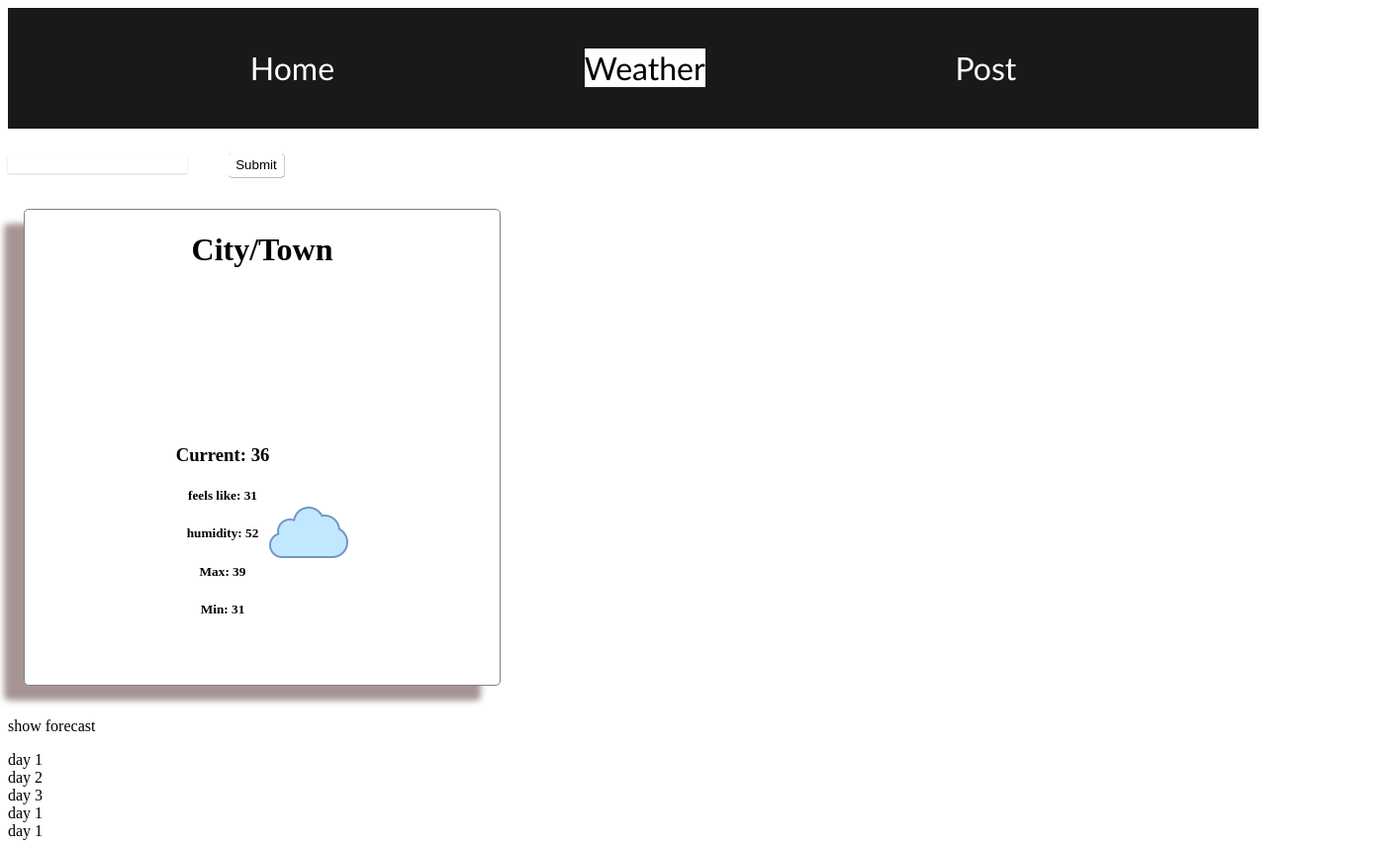
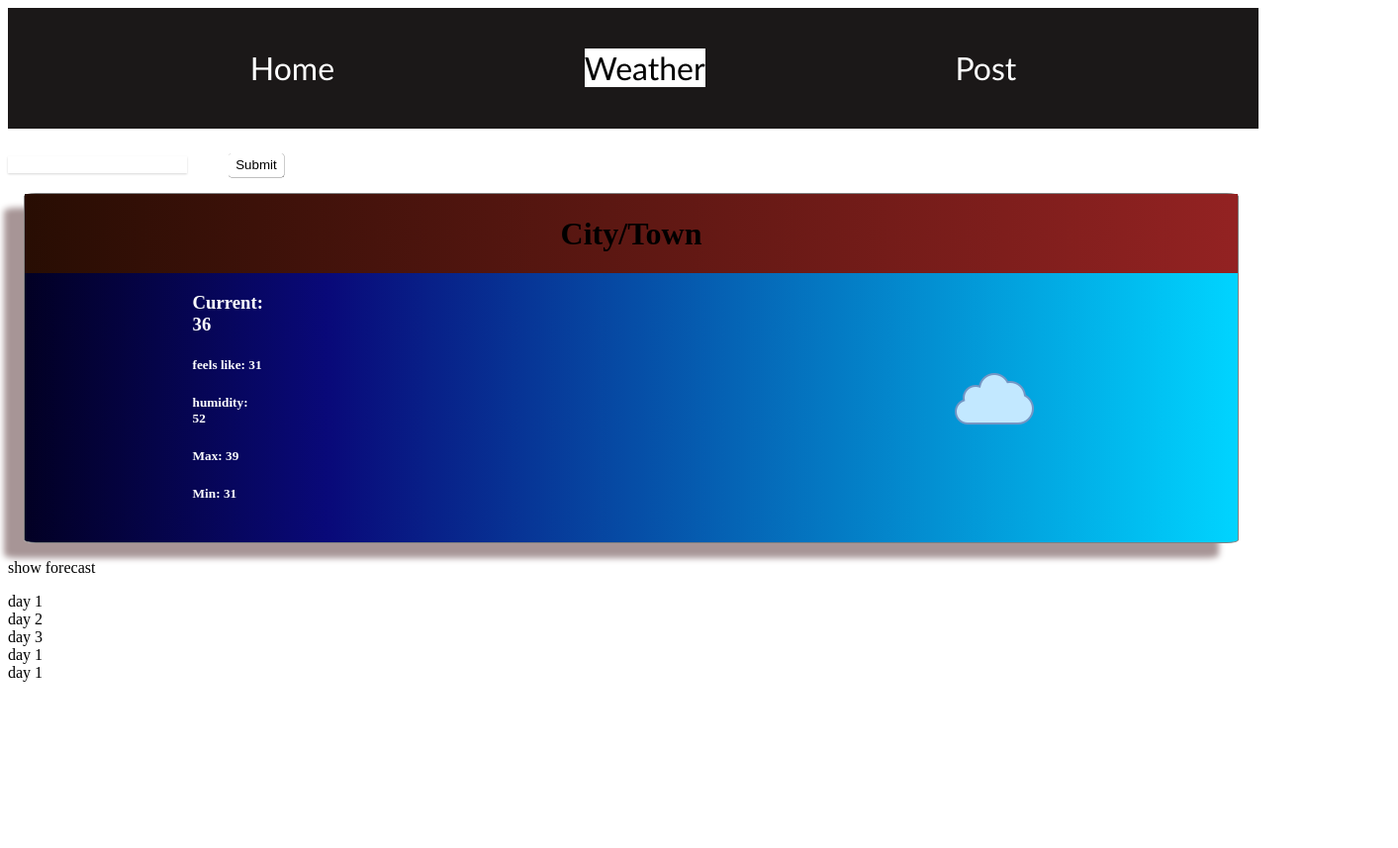
Before and after one commit to Gehrig-Barnes/cloud-watch, a plain HTML site: page html/weather.html in a window 1280 px wide. Shown: the whole page at 99% size, 1413 px wide, since content can reach past the window. After the commit the page ends 800 px from the top, so only its background shows below. Drawn offline with Linux system fonts and the light colour scheme; no server answers.

Commit message:
still workign on the card. I think I got the margins I want. But he color scheme isn't my favorite.

```diff
--- a/html/weather.html
+++ b/html/weather.html
@@ -28,7 +28,7 @@
       </form>
     </div>
     <div id="curr-weather">
-      <div>
+      <div id="city">
         <h1>City/Town</h1>
       </div>
       <div id="align-card">
--- a/style.css
+++ b/style.css
@@ -164,23 +164,49 @@ input[type="submit"] {
   box-shadow: 0.2px 0.2px 0.5px;
 }
 
-#curr-weather{
-  text-align: center;
+#curr-weather {
   border: grey solid 1px;
-
-  width: 30rem;
-  height: 30rem;
-  display: inline-grid;
+  width: 97%;
+  height: 22rem;
+  display: center;
   margin: 1rem 1rem;
   box-shadow: -20px 15px 6px #a79596;
   background-color: #ffffff;
-
   border-radius: 1%;
+  background: rgb(2, 0, 36);
+  background: linear-gradient(
+    90deg,
+    rgba(2, 0, 36, 1) 0%,
+    rgba(9, 9, 121, 1) 25%,
+    rgba(0, 212, 255, 1) 100%
+  );
 }
 
-#align-card{
+#curr-weather > #city {
+  text-align: center;
+  color: black;
+  background: rgb(2, 0, 36);
+  background: linear-gradient(
+    90deg,
+    rgba(2, 0, 36, 1) 0%,
+    rgba(0, 212, 255, 1) 0%,
+    rgba(40, 13, 3, 1) 0%,
+    rgba(147, 34, 34, 1) 100%
+  );
+  overflow: hidden;
+}
+
+#align-card {
   display: flex;
   flex-direction: row;
   justify-content: center;
   align-items: center;
+  color: white;
+
 }
+#align-card > div {
+  padding-left: 27%;
+  padding-right: 30%;
+  padding-bottom: 7%;
+
+}
```
Also changed, not shown: news.json (line endings or trailing spaces).
